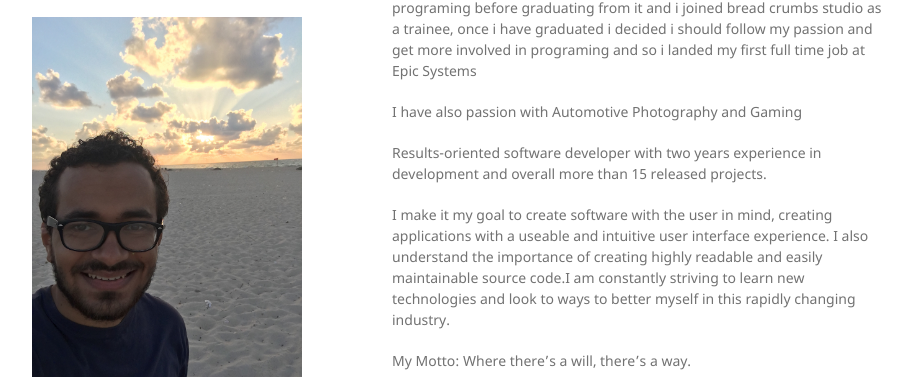
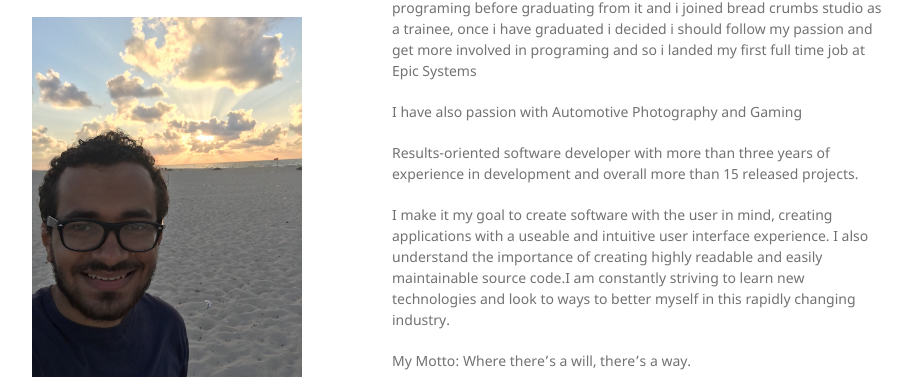
Before and after one commit to Mahmoud333/Mahmoud333.github.io, a Jekyll site: the page built from index.md, in a window 1280 px wide. Shown: the part 123-502 px from the top of the page, without its empty margins (178-1090 px from the left). Built offline with Jekyll 4.4.1, drawn with Linux system fonts in a browser that asks for light colours.

Commit message:
Update index.md

```diff
--- a/index.md
+++ b/index.md
@@ -7,7 +7,7 @@ I graduated from faulty of law cairo university however i have been programing b
 
 I have also passion with Automotive Photography and Gaming
 
-Results-oriented software developer with two years experience in development and overall more than 15 released projects.
+Results-oriented software developer with more than three years of experience in development and overall more than 15 released projects.
 
 I make it my goal to create software with the user in mind, creating applications with a useable and intuitive user interface experience. I also understand the importance of creating highly readable and easily maintainable source code.I am constantly striving to learn new technologies and look to ways to better myself in this rapidly changing industry.
 
```
